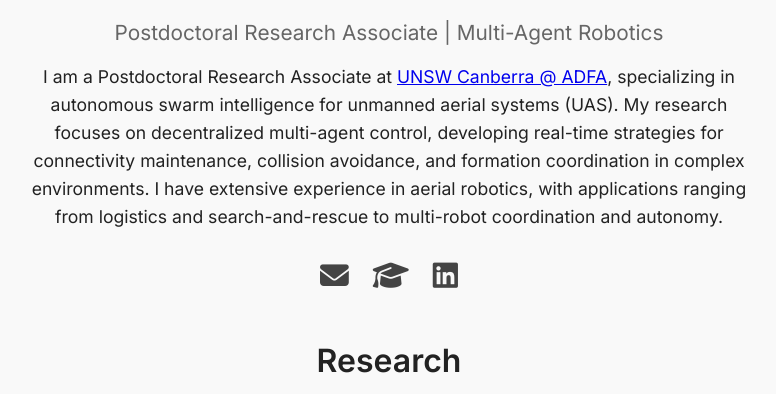
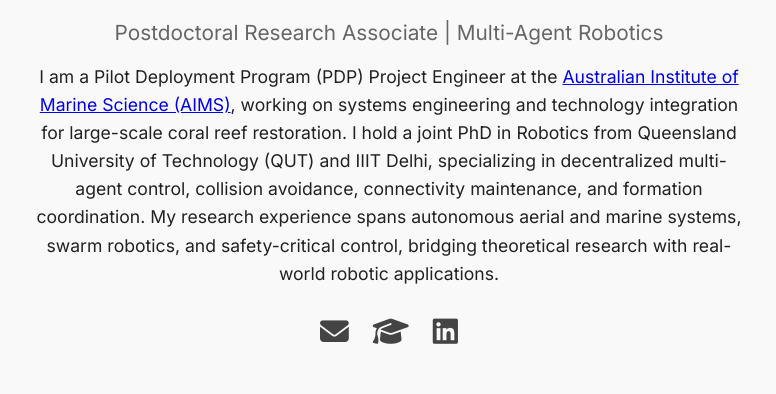
Before and after one commit to pranjal53/pranjal53.github.io, a plain HTML site: page index.html in a window 1280 px wide. Shown: the part 259-653 px from the top of the page, without its empty margins (251-1027 px from the left). Drawn offline with Linux system fonts and the light colour scheme.

Commit message:
Update index.html

```diff
--- a/index.html
+++ b/index.html
@@ -25,10 +25,15 @@
             <h1>Pranjal Bhatia</h1>
             <h2>Postdoctoral Research Associate | Multi-Agent Robotics</h2>
             <p>
-                I am a Postdoctoral Research Associate at
-                <a href="https://www.unsw.adfa.edu.au/">UNSW Canberra @ ADFA</a>, specializing in autonomous swarm intelligence for unmanned aerial systems (UAS).
-                My research focuses on decentralized multi-agent control, developing real-time strategies for connectivity maintenance, collision avoidance, and formation coordination in complex environments.
-                I have extensive experience in aerial robotics, with applications ranging from logistics and search-and-rescue to multi-robot coordination and autonomy.
+                I am a Pilot Deployment Program (PDP) Project Engineer at the
+                <a href="https://www.aims.gov.au/">Australian Institute of Marine Science (AIMS)</a>,
+                working on systems engineering and technology integration for large-scale
+                coral reef restoration. I hold a joint PhD in Robotics from Queensland
+                University of Technology (QUT) and IIIT Delhi, specializing in decentralized
+                multi-agent control, collision avoidance, connectivity maintenance, and
+                formation coordination. My research experience spans autonomous aerial
+                and marine systems, swarm robotics, and safety-critical control, bridging
+                theoretical research with real-world robotic applications.
             </p>
 
             <!-- Social Icons -->
```
